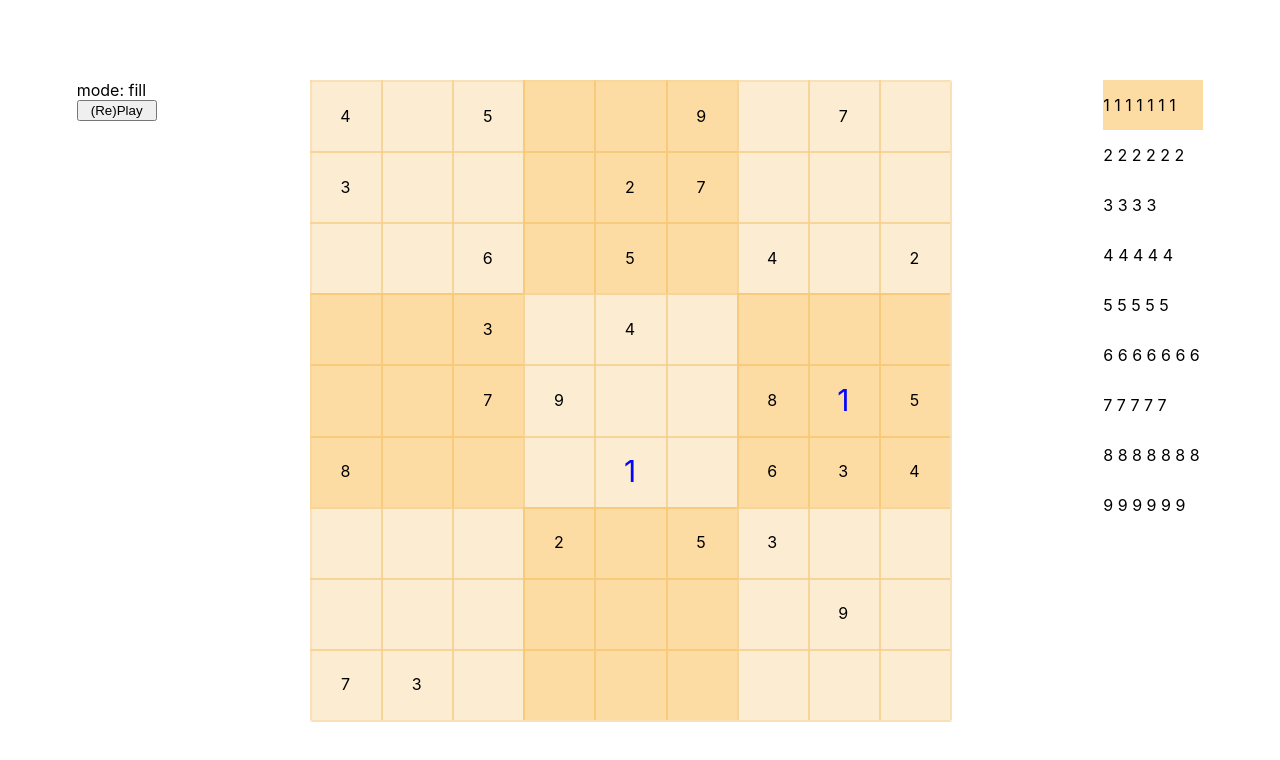
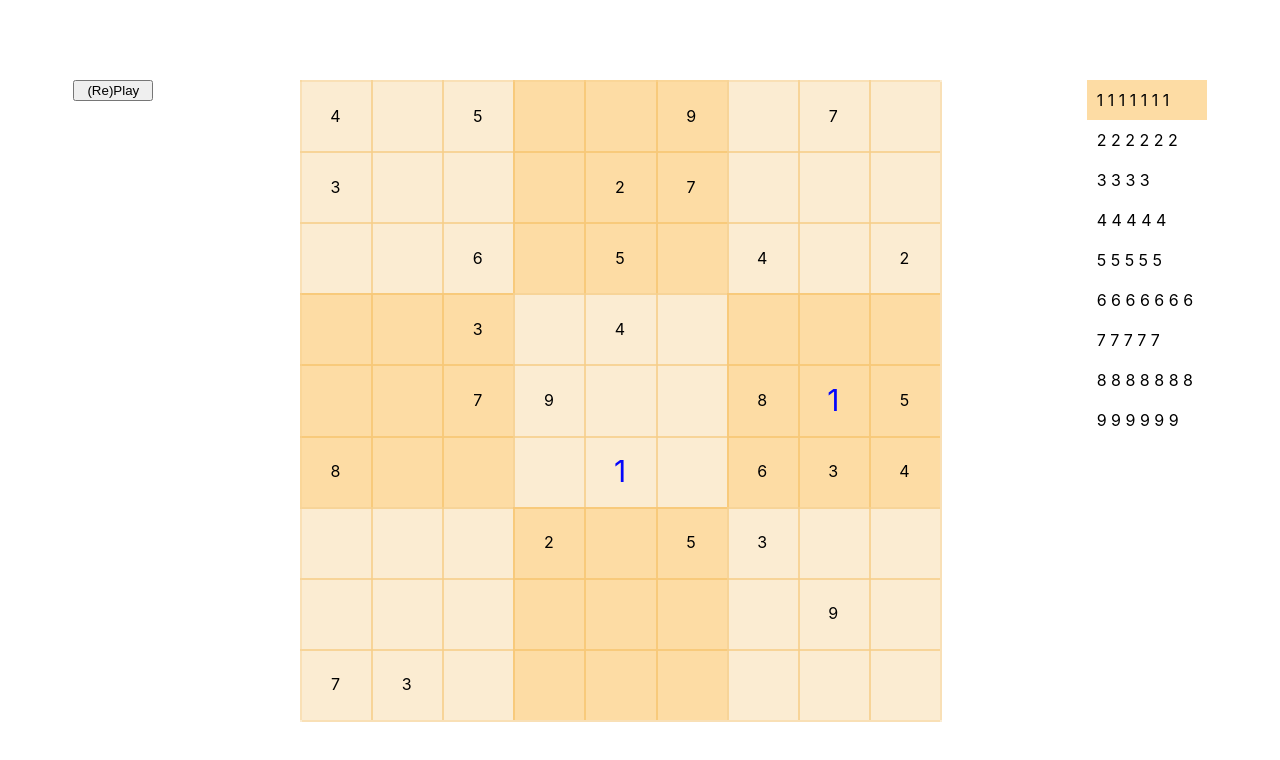
Before and after one commit to yiyizym/sudoku, a React (Create React App) app: page / in a window 1280 px wide. Shown: the top 760 px of the page. Built offline with nearby package versions, Linux system fonts and the light colour scheme.

Commit message:
style and mode

```diff
--- a/src/App.tsx
+++ b/src/App.tsx
@@ -176,8 +176,6 @@ class App extends React.Component<{},AppState>{
         }}
       >
         <GamePanel
-          mode={mode}
-          changeMode={(mode: Mode): void => this.setState({ mode })}
           initGame={this.initGame}
         />
         <Grid
--- a/src/components/digitPanel/index.scss
+++ b/src/components/digitPanel/index.scss
@@ -4,7 +4,8 @@
   &-item {
     display: flex;
     width: 100px;
-    height: 50px;
+    height: 40px;
+    padding: 0 10px;
     justify-content: flex-start;
     align-items: center;
     cursor: pointer;
--- a/src/components/gamePanel/index.tsx
+++ b/src/components/gamePanel/index.tsx
@@ -1,15 +1,12 @@
 import React from 'react';
-import { Mode } from '../../schema';
 
 interface GamePanelProps {
   initGame: () => void;
-  changeMode: (mode: Mode) => void;
-  mode: Mode;
 }
 
 class GamePanel extends React.PureComponent<GamePanelProps> {
   public render = (): JSX.Element => {
-    const { mode, initGame } = this.props;
+    const { initGame } = this.props;
     return (<div
       style={{
         display: 'flex',
@@ -17,7 +14,6 @@ class GamePanel extends React.PureComponent<GamePanelProps> {
         width: '10vh'
       }}
     >
-      <span>mode: {mode}</span>
       <button onClick={initGame}>(Re)Play</button>
     </div>)
   }
--- a/src/components/grid/index.tsx
+++ b/src/components/grid/index.tsx
@@ -35,7 +35,7 @@ class Grid extends React.Component<GridType, {}> {
     })
   }
   render(): JSX.Element|null {
-    const { values } = this.props
+    const { values, mode } = this.props
     return _.isEmpty(values) ? null : (<div
       style={{
         width: '80vh',
@@ -43,6 +43,7 @@ class Grid extends React.Component<GridType, {}> {
         display: "flex",
         flexWrap: "wrap",
       }}
+      className={`${mode}-mode`}
     >
       {this.genTiles()}
     </div>)
--- a/src/components/grid/tile.scss
+++ b/src/components/grid/tile.scss
@@ -72,6 +72,10 @@ $markColor: #291919;
 .tile-F5,
 .tile-F6 {
   background: $lightBG;
+
+  .mark-mode & {
+    background: $darkBG;
+  }
 }
 
 .tile-A4,
@@ -111,6 +115,9 @@ $markColor: #291919;
 .tile-I5,
 .tile-I6 {
   background: $darkBG;
+  .mark-mode & {
+    background: $lightBG;
+  }
 }
 
 .tile-marked {
```
Also changed, not shown: src/logo.svg (deleted).
